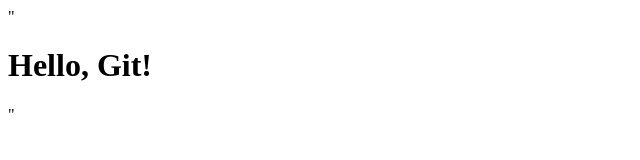
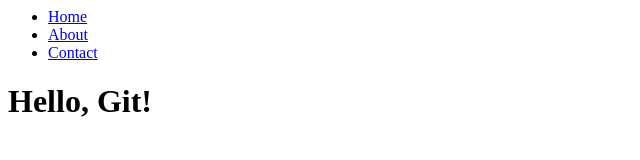
Before and after one commit to letsplaywithdata/Git-Examples, a plain HTML site: page index.html in a window 1280 px wide. Shown: the whole page, without its empty margins (0-640 px from the left). Drawn offline with Linux system fonts and the light colour scheme.

Commit message:
Added navigation bar

```diff
--- a/index.html
+++ b/index.html
@@ -1 +1,12 @@
-"<html><body><h1>Hello, Git!</h1></body></html>"
+<html>
+<body>
+  <nav>
+    <ul>
+      <li><a href="#home">Home</a></li>
+      <li><a href="#about">About</a></li>
+      <li><a href="#contact">Contact</a></li>
+    </ul>
+  </nav>
+  <h1>Hello, Git!</h1>
+</body>
+</html>
```
